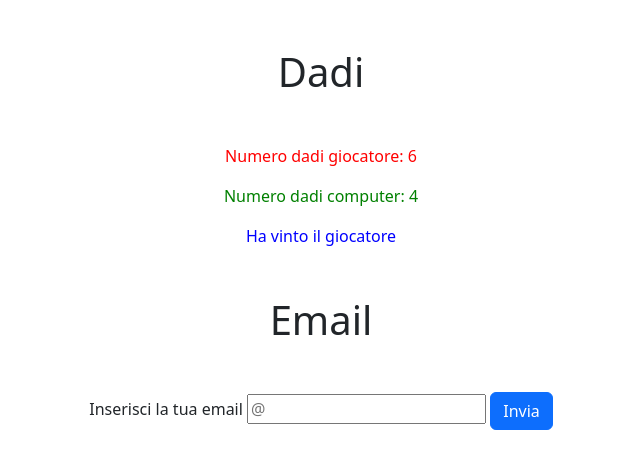
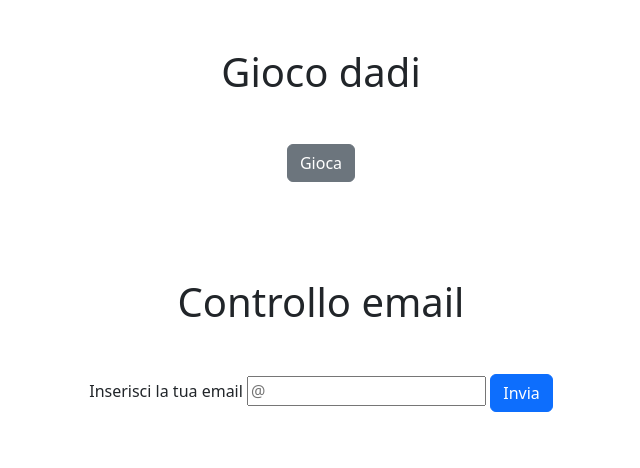
Before and after one commit to AntoninoIrrera/js-mail-dadi, a plain HTML site: page index.html in a window 1280 px wide. Shown: the whole page, without its empty margins (343-983 px from the left). Drawn offline with nearby package versions, Linux system fonts and the light colour scheme.

Commit message:
aggiunta bottone per inziare il gioco dei dadi

```diff
--- a/index.html
+++ b/index.html
@@ -15,7 +15,8 @@
 
         <main class="mt-5 ms-5 text-center">
             <section class="mb-5">
-                <h1 class="mb-5">Dadi</h1>
+                <h1 class="mb-5">Gioco dadi</h1>
+                <a href="#" class="btn btn-secondary mb-5">Gioca</a>
                 <ul class="list-unstyled">
                     <li class="mb-3 rosso" id="dadiGiocatore"></li>
                     <li class="mb-3 verde" id="dadiComputer"></li>
@@ -23,7 +24,7 @@
                 </ul>
             </section>
             <section>
-                <h1 class="mb-5">Email</h1>
+                <h1 class="mb-5">Controllo email</h1>
                 <label for="emailUser">Inserisci la tua email</label>
                 <input type="email" id="emailUser" name="emailUser" placeholder="@">
                 <a href="#" class="btn btn-primary">Invia</a>
--- a/js/script.js
+++ b/js/script.js
@@ -4,15 +4,20 @@
 const dadiGiocatore = Math.floor(Math.random() * 6) + 1;
 const dadiComputer = Math.floor(Math.random() * 6) + 1;
 
-if(dadiGiocatore > dadiComputer){
-    console.log("numero dadi giocatore",dadiGiocatore);
-    console.log("numero dadi computer",dadiComputer);
+const bottoneDadi = document.querySelector("a.btn-secondary");
+
+
+bottoneDadi.addEventListener("click", function(){
+
+    if (dadiGiocatore > dadiComputer) {
+        console.log("numero dadi giocatore", dadiGiocatore);
+        console.log("numero dadi computer", dadiComputer);
         console.log("Ha vinto il giocatore");
         document.getElementById("dadiGiocatore").innerHTML = "Numero dadi giocatore: " + dadiGiocatore;
         document.getElementById("dadiComputer").innerHTML = "Numero dadi computer: " + dadiComputer;
         document.getElementById("esito").innerHTML = "Ha vinto il giocatore";
     }
-else if(dadiComputer > dadiGiocatore){
+    else if (dadiComputer > dadiGiocatore) {
         console.log("numero dadi giocatore", dadiGiocatore);
         console.log("numero dadi computer", dadiComputer);
         console.log("Ha vinto il computer");
@@ -20,7 +25,7 @@ else if(dadiComputer > dadiGiocatore){
         document.getElementById("dadiComputer").innerHTML = "Numero dadi computer: " + dadiComputer;
         document.getElementById("esito").innerHTML = "Ha vinto il computer";
     }
-else{
+    else {
         console.log("numero dadi giocatore", dadiGiocatore);
         console.log("numero dadi computer", dadiComputer);
         console.log("Patta");
@@ -28,6 +33,11 @@ else{
         document.getElementById("dadiComputer").innerHTML = "Numero dadi computer: " + dadiComputer;
         document.getElementById("esito").innerHTML = "Patta";
     }
+
+
+});
+
+
 
 // -----------------------------------------
 
@@ -42,7 +52,7 @@ const emailList = ["fabiovolo@gmail.com", "pinopanzerotto@libero.it", "tizioqual
 
 
 
-bottone.addEventListener("click",function(){
+bottone.addEventListener("click", function(){
 
     /*
 
```
Lines whose indentation alone changed are shown as unchanged.
